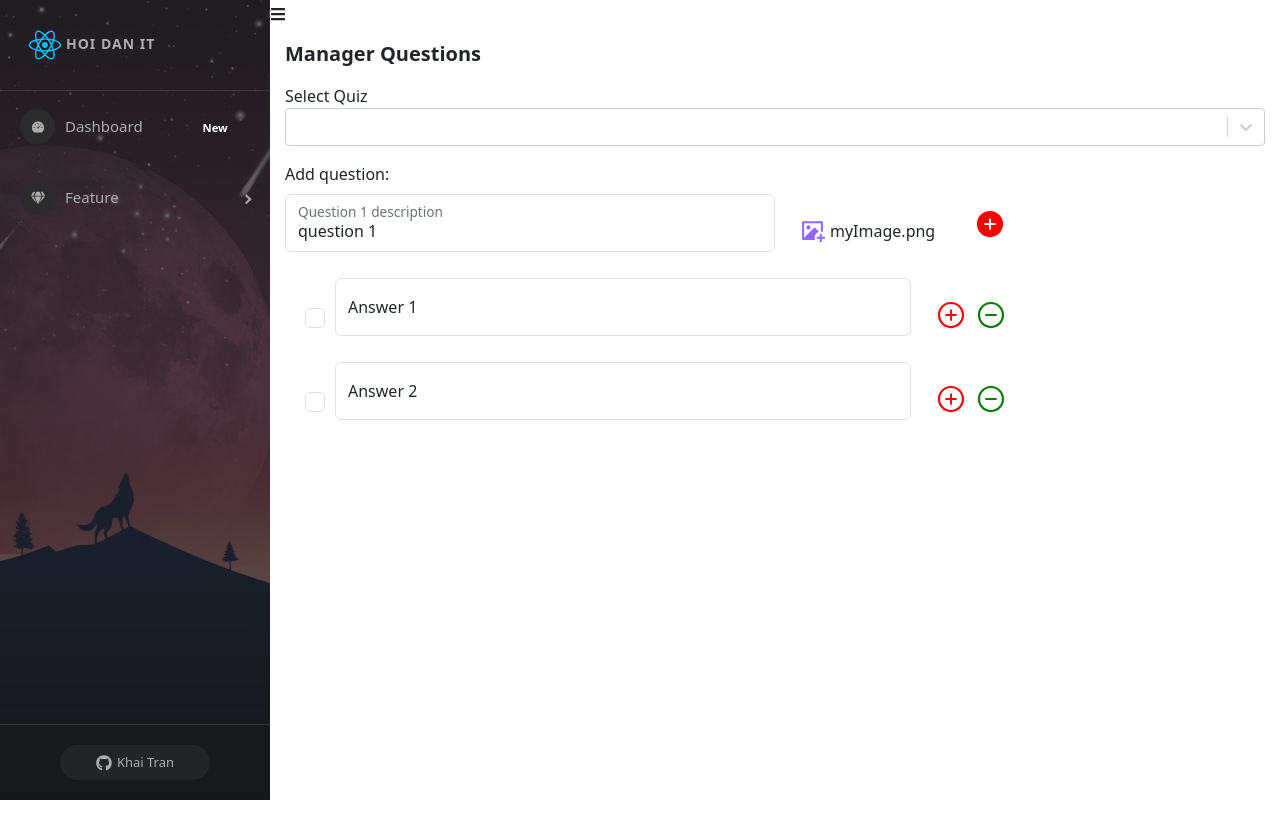
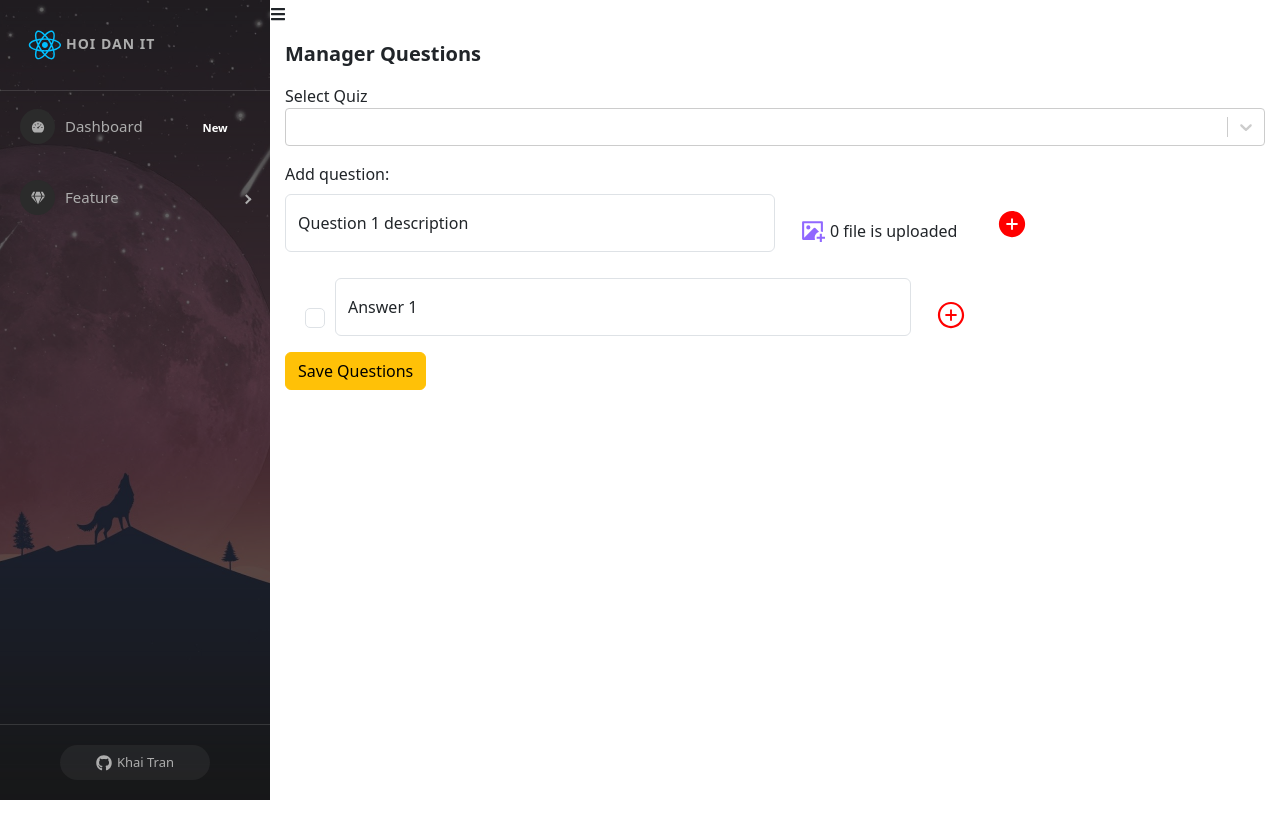
Before and after one commit to KhaiHust/react-app, a React (Create React App) app: page /admins/manager-question in a window 1280 px wide. Built offline with nearby package versions, Linux system fonts and the light colour scheme.

Commit message:
state hoá data questions add

```diff
--- a/src/components/Admin/content/Question/Question.js
+++ b/src/components/Admin/content/Question/Question.js
@@ -18,18 +18,13 @@ const Questions = () => {
     const [questions, setQuestions] = useState([
         {
             id: uuidv4(),
-            description: 'question 1',
+            description: '',
             imageFile: '',
             imageName: '',
             answers: [
                 {
                     id: uuidv4(),
-                    description: 'answer 1',
-                    isCorrect: false
-                },
-                {
-                    id: uuidv4(),
-                    description: 'answer 2',
+                    description: '',
                     isCorrect: false
                 }
             ]
@@ -38,15 +33,16 @@ const Questions = () => {
     // console.log(questions);
     const handleAddRemoveQuestion = (type, id) => {
         if (type === 'ADD') {
+
             const newQuestion = {
                 id: uuidv4(),
-                description: 'question 1',
+                description: '',
                 imageFile: '',
                 imageName: '',
                 answers: [
                     {
                         id: uuidv4(),
-                        description: 'answer 1',
+                        description: '',
                         isCorrect: false
                     }
                 ]
@@ -60,7 +56,7 @@ const Questions = () => {
             setQuestions(questionClone);
         }
     }
-    const handleAddRemoveAnser = (type, quesID, ansID) => {
+    const handleAddRemoveAnswer = (type, quesID, ansID) => {
         let questionClone = _.cloneDeep(questions);
         if (type === 'ADD') {
 
@@ -82,6 +78,59 @@ const Questions = () => {
             questionClone[index].answers = questionClone[index].answers.filter(item => item.id !== ansID);
             setQuestions(questionClone);
         }
+    }
+    const handleOnChage = (type, quesID, value) => {
+        let questionClone = _.cloneDeep(questions);
+        if (type === 'QUESTION') {
+            let index = questionClone.findIndex(item => item.id === quesID);
+            if (index > -1) {
+                questionClone[index].description = value;
+                setQuestions(questionClone);
+            }
+        }
+    }
+    const handleOnChageFileQuestion = (quesId, event) => {
+
+        let questionClone = _.cloneDeep(questions);
+
+        let index = questionClone.findIndex(item => item.id === quesId);
+
+        if (index > -1 && event.target && event.target.files && event.target.files[0]) {
+            questionClone[index].imageFile = event.target.files[0];
+
+            questionClone[index].imageName = event.target.files[0].name;
+
+            setQuestions(questionClone);
+        }
+    }
+    const handleAnswerQuestion = (type, quesId, answerId, value) => {
+
+        let questionClone = _.cloneDeep(questions);
+
+        let index = questionClone.findIndex(item => item.id === quesId);
+
+        if (index > -1) {
+
+            questionClone[index].answers = questionClone[index].answers.map(answer => {
+                if (answer.id === answerId) {
+                    if (type === 'CHECKBOX') {
+                        answer.isCorrect = value;
+                    }
+                    if (type === 'INPUT') {
+                        answer.description = value;
+                    }
+
+
+
+                }
+                return answer;
+            })
+            setQuestions(questionClone);
+        }
+
+    }
+    const handleSubmitQuestionForQuiz = () => {
+        console.log(questions);
     }
     return (
         <div className="question-container">
@@ -113,12 +162,15 @@ const Questions = () => {
                                     className="mb-3 description"
                                 >
                                     <Form.Control type="type" placeholder="Description"
-                                        value={item.description} />
+                                        value={item.description}
+                                        onChange={(event) => handleOnChage('QUESTION', item.id, event.target.value)} />
                                 </FloatingLabel>
                                 <div className='group-upload'>
-                                    <label htmlFor='fileUpload' className='label-upload'><RiImageAddFill /></label>
-                                    <input type="file" hidden id='fileUpload'></input>
-                                    <span>myImage.png</span>
+                                    <label htmlFor={`${item.id}`} className='label-upload'
+                                    ><RiImageAddFill /></label>
+                                    <input type={"file"} hidden id={`${item.id}`}
+                                        onChange={(event) => handleOnChageFileQuestion(item.id, event)}></input>
+                                    <span>{item.imageName ? item.imageName : '0 file is uploaded'}</span>
                                 </div>
                                 <div className='btn-add'>
 
@@ -140,20 +192,27 @@ const Questions = () => {
                                 && item.answers.map((answer, index) => {
                                     return (
                                         <div key={answer.id} className='answers-content'>
-                                            <input className="form-check-input" type="checkbox" value=""
+
+                                            <Form.Check
+                                                type={'checkbox'}
+                                                // checked={answer.isCorrect}
+                                                onChange={(event) => handleAnswerQuestion('CHECKBOX', item.id, answer.id, event.target.checked)}
                                             />
+
+
                                             <FloatingLabel
 
                                                 label={`Answer ${index + 1}`}
                                                 className="mb-3 answer-name"
                                             >
-                                                <Form.Control type="text" placeholder="Answer" />
+                                                <Form.Control type="text" placeholder="Answer"
+                                                    onChange={(event) => handleAnswerQuestion('INPUT', item.id, answer.id, event.target.value)} />
                                             </FloatingLabel>
                                             <div className='btn-group'>
-                                                <span onClick={() => handleAddRemoveAnser('ADD', item.id)}>
+                                                <span onClick={() => handleAddRemoveAnswer('ADD', item.id)}>
                                                     <AiOutlinePlusCircle className='icon-add' />
                                                 </span>
-                                                {item.answers.length > 1 && <span onClick={() => handleAddRemoveAnser('REMOVE', item.id, answer.id)}>
+                                                {item.answers.length > 1 && <span onClick={() => handleAddRemoveAnswer('REMOVE', item.id, answer.id)}>
                                                     <AiOutlineMinusCircle className='icon-remove' />
                                                 </span>}
 
@@ -187,7 +246,12 @@ const Questions = () => {
                     )
                 })
             }
-
+            {
+                questions && questions.length > 0 &&
+                <div>
+                    <button onClick={() => handleSubmitQuestionForQuiz()} className='btn btn-warning'>Save Questions </button>
+                </div>
+            }
             {/* <div className='q-main'>
                 <div className='questions-content'>
 
```
